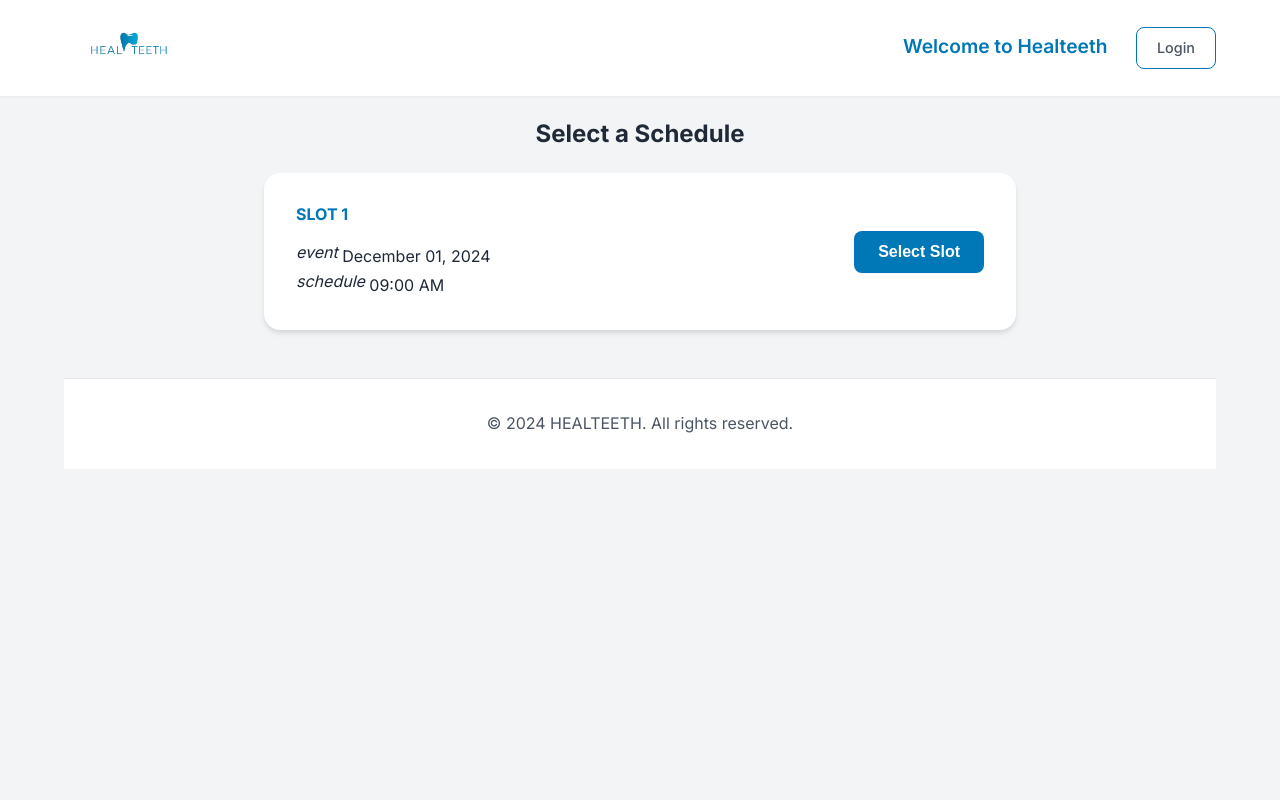
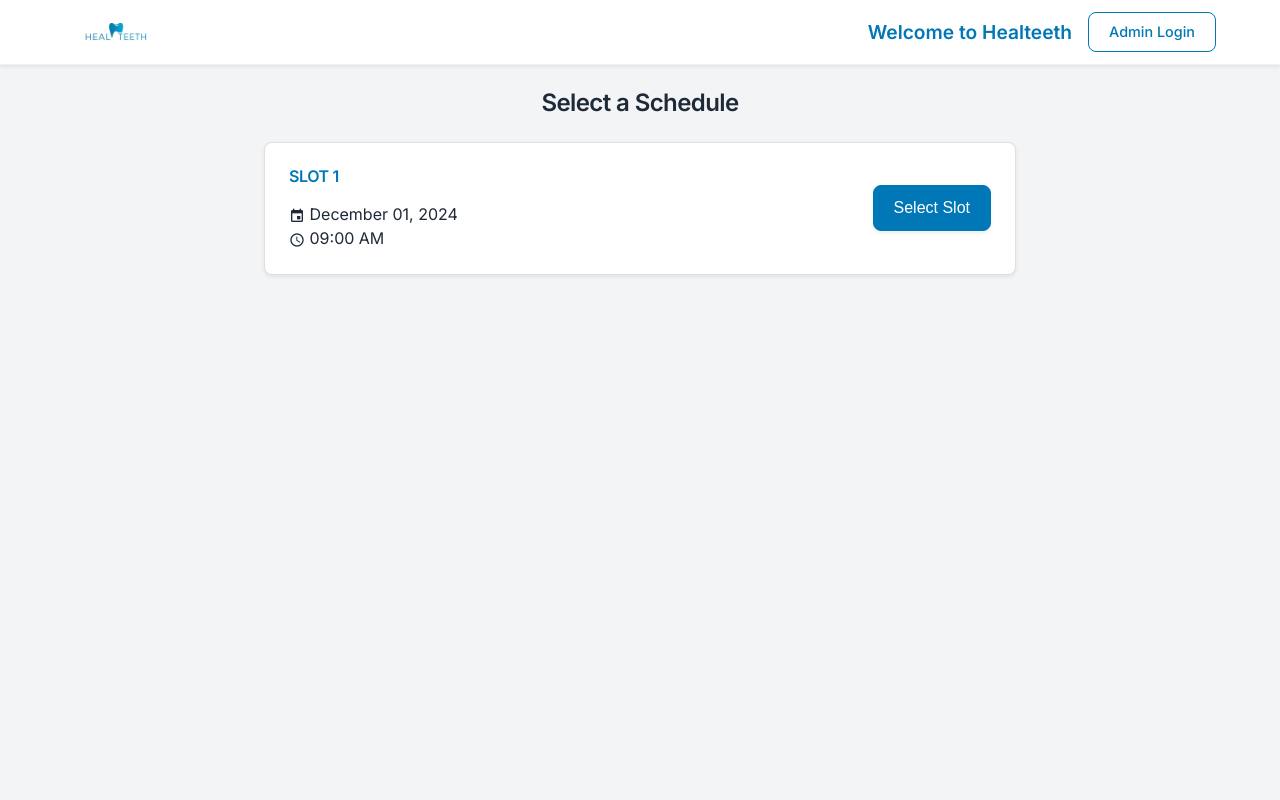
Before and after one commit to cedceddyyy/Healteeth, a Flask app: page /schedule/1 in a window 1280 px wide. Run offline with Flask 3, Linux system fonts and the light colour scheme; data comes from the database, SQL or seed files in the repository.

Commit message:
Modify Login

```diff
--- a/app.py
+++ b/app.py
@@ -1,4 +1,5 @@
-from flask import Flask, render_template, request, redirect, url_for, session, flash, jsonify
+from flask import Flask, render_template, request, redirect, url_for, session, flash, jsonify, make_response
+from functools import wraps
 from dbhelper import (
     get_all_services, get_all_branches, get_schedules_by_branch, get_customer_by_name,
     insert_new_customer, update_customer_in_db, get_user, get_appointments_by_branch,
@@ -25,6 +26,22 @@
 app.secret_key = 'database123@#$'
 app.secret_key = 'database123@#$'
 
+# Login Required Decorator
+def login_required(f):
+    @wraps(f)
+    def decorated_function(*args, **kwargs):
+        if 'user_id' not in session:
+            flash('Please login to access this page.', 'error')
+            return redirect(url_for('login'))
+
+        # Add headers to prevent caching
+        response = make_response(f(*args, **kwargs))
+        response.headers['Cache-Control'] = 'no-cache, no-store, must-revalidate'
+        response.headers['Pragma'] = 'no-cache'
+        response.headers['Expires'] = '0'
+        return response
+    return decorated_function
+
 @app.route('/login', methods=['GET', 'POST'])
 def login():
     if request.method == 'POST':
@@ -35,7 +52,6 @@
 
         if user:
             session['user_id'] = user['USER_ID']
-            flash('Login successful!', 'success')
             return redirect(url_for('dashboard', branch_id=1))
         else:
             flash('Invalid username or password', 'error')
@@ -44,10 +60,15 @@
     return render_template('login.html')
 
 @app.route('/logout')
+@app.route('/logout')
 def logout():
     session.clear()
     flash('You have been logged out.', 'info')
-    return redirect(url_for('login'))
+    response = make_response(redirect(url_for('login')))
+    response.headers['Cache-Control'] = 'no-cache, no-store, must-revalidate'
+    response.headers['Pragma'] = 'no-cache'
+    response.headers['Expires'] = '0'
+    return response
 
 @app.route('/select_service/<int:service_id>', methods=['POST'])
 def select_service(service_id):
@@ -316,6 +337,7 @@
 # FOR ADMIN/DENTIST/STAFF
 @app.route('/appointments', defaults={'branch_id': None})
 @app.route('/appointments/<int:branch_id>')
+@login_required
 def appointments(branch_id):
     branches = get_all_branches()
     pending_appointments = []
@@ -338,6 +360,7 @@
     )
 
 @app.route('/services')
+@login_required
 def services():
     services = get_all_services()
     branches = get_all_branches()
@@ -353,6 +376,7 @@
 
 @app.route('/schedules', defaults={'branch_id': None})
 @app.route('/schedules/<int:branch_id>')
+@login_required
 def schedules(branch_id):
     schedules = []
     inactive_schedules = []
@@ -370,16 +394,19 @@
     )
 
 @app.route('/dashboard')
+@login_required
 def dashboard():
     stats = get_dashboard_stats()
     return render_template('dashboard.html', pagetitle="Dashboard", stats=stats)
 
 @app.route('/dentists')
+@login_required
 def dentists():
     dentists_list = get_all_dentists()
     return render_template('dentists.html', pagetitle="Dentists", dentists=dentists_list)
 
 @app.route('/add_service', methods=['POST'])
+@login_required
 def add_service():
     service_name = request.form['service_name']
     service_desc = request.form['service_desc']
@@ -392,6 +419,7 @@
     return redirect(url_for('services'))
 
 @app.route('/update_service', methods=['POST'])
+@login_required
 def update_service():
     service_name = request.form['service_name']
     service_desc = request.form['service_desc']
@@ -405,12 +433,14 @@
 
 
 @app.route('/delete_service/<string:service_name>', methods=['POST'])
+@login_required
 def delete_service(service_name):
     delete_service_in_db(service_name)
     flash('Service deleted successfully!', 'success')
     return redirect(url_for('services'))
 
 @app.route('/add_schedule', methods=['POST'])
+@login_required
 def add_schedule():
     branch_id = request.form['branch_id']
     schedule_date = request.form['schedule_date']
@@ -422,6 +452,7 @@
     return redirect(url_for('schedules', branch_id=branch_id))
 
 @app.route('/update_schedule', methods=['POST'])
+@login_required
 def update_schedule():
     try:
         schedule_id = request.form['schedule_id']
@@ -436,6 +467,7 @@
         return redirect(url_for('schedules'))
 
 @app.route('/delete_schedule/<int:schedule_id>', methods=['POST'])
+@login_required
 def delete_schedule(schedule_id):
     try:
         delete_schedule_in_db(schedule_id)
@@ -444,6 +476,7 @@
         return str(e), 500
 
 @app.route('/approve_appointment/<int:appoint_id>', methods=['POST'])
+@login_required
 def approve_appointment(appoint_id):
     try:
         update_appointment_approval_status(appoint_id, 'Approved')
@@ -453,6 +486,7 @@
     return redirect(url_for('appointments'))
 
 @app.route('/disapprove_appointment/<int:appoint_id>', methods=['POST'])
+@login_required
 def disapprove_appointment(appoint_id):
     try:
         update_appointment_approval_status(appoint_id, 'Disapproved')
@@ -462,11 +496,13 @@
     return redirect(url_for('appointments'))
 
 @app.route('/get_service_branches/<int:service_id>')
+@login_required
 def get_service_branches(service_id):
     branches = get_branches_by_service(service_id)
     return jsonify(branches)
 
 @app.route('/update_service_branches', methods=['POST'])
+@login_required
 def update_service_branches():
     data = request.get_json()
     service_id = data['service_id']
--- a/static/css/modern.css
+++ b/static/css/modern.css
@@ -1,8 +1,7 @@
-/* Modern Design System for HEALTEETH */
+/* Modern Design System for HEALTEETH - Redesigned */
 :root {
-    /* Color Palette */
+    /* Refined Color Palette - Restored to match Logo */
     --primary-color: #0077b6;
-    /* Medical Blue */
     --primary-dark: #023e8a;
     --primary-light: #90e0ef;
     --secondary-color: #00b4d8;
@@ -14,13 +13,13 @@
     --text-white: #ffffff;
 
     --bg-body: #f3f4f6;
-    /* Light Grey Background */
     --bg-white: #ffffff;
     --bg-card: #ffffff;
 
     --success-color: #10b981;
     --danger-color: #ef4444;
     --warning-color: #f59e0b;
+    --info-color: #0dcaf0;
 
     /* Spacing */
     --spacing-xs: 0.5rem;
@@ -29,20 +28,20 @@
     --spacing-lg: 2rem;
     --spacing-xl: 3rem;
 
-    /* Border Radius */
-    --radius-sm: 0.375rem;
+    /* Border Radius - smoother */
+    --radius-sm: 0.25rem;
     --radius-md: 0.5rem;
     --radius-lg: 1rem;
-    --radius-xl: 1.5rem;
+    --radius-xl: 2rem;
 
-    /* Shadows */
-    --shadow-sm: 0 1px 2px 0 rgba(0, 0, 0, 0.05);
-    --shadow-md: 0 4px 6px -1px rgba(0, 0, 0, 0.1), 0 2px 4px -1px rgba(0, 0, 0, 0.06);
-    --shadow-lg: 0 10px 15px -3px rgba(0, 0, 0, 0.1), 0 4px 6px -2px rgba(0, 0, 0, 0.05);
+    /* Box Shadows - softer */
+    --shadow-sm: 0 0.125rem 0.25rem rgba(0, 0, 0, 0.075);
+    --shadow-md: 0 0.5rem 1rem rgba(0, 0, 0, 0.15);
+    --shadow-lg: 0 1rem 3rem rgba(0, 0, 0, 0.175);
 
     /* Transitions */
-    --transition-fast: 0.2s ease;
-    --transition-normal: 0.3s ease;
+    --transition-fast: 0.2s ease-in-out;
+    --transition-normal: 0.3s ease-in-out;
 }
 
 /* Global Reset & Typography */
@@ -53,11 +52,15 @@
 }
 
 body {
-    font-family: 'Inter', system-ui, -apple-system, sans-serif;
+    font-family: 'Inter', -apple-system, BlinkMacSystemFont, "Segoe UI", Roboto, "Helvetica Neue", Arial, sans-serif;
     background-color: var(--bg-body);
     color: var(--text-dark);
-    line-height: 1.6;
+    line-height: 1.5;
+    font-weight: 400;
     -webkit-font-smoothing: antialiased;
+    min-height: 100vh;
+    display: flex;
+    flex-direction: column;
 }
 
 h1,
@@ -67,9 +70,10 @@
 h5,
 h6 {
     color: var(--text-dark);
-    font-weight: 700;
+    font-weight: 600;
     line-height: 1.2;
     margin-bottom: var(--spacing-sm);
+    letter-spacing: -0.025em;
 }
 
 a {
@@ -80,10 +84,12 @@
 
 a:hover {
     color: var(--primary-dark);
+    text-decoration: underline;
 }
 
 /* Layout Utilities */
 .container {
+    width: 100%;
     max-width: 1200px;
     margin: 0 auto;
     padding: 0 var(--spacing-md);
@@ -109,13 +115,21 @@
     justify-content: space-between;
 }
 
+.justify-end {
+    justify-content: flex-end;
+}
+
+.w-full {
+    width: 100%;
+}
+
 .grid {
     display: grid;
     gap: var(--spacing-md);
 }
 
 .grid-cols-1 {
-    grid-template-columns: repeat(1, 1fr);
+    grid-template-columns: 1fr;
 }
 
 @media (min-width: 768px) {
@@ -128,12 +142,18 @@
     }
 }
 
+/* Margins & Padding */
 .mt-4 {
     margin-top: var(--spacing-md);
 }
 
 .mb-4 {
     margin-bottom: var(--spacing-md);
+}
+
+.py-4 {
+    padding-top: var(--spacing-md);
+    padding-bottom: var(--spacing-md);
 }
 
 .p-4 {
@@ -144,46 +164,69 @@
     text-align: center;
 }
 
-/* Components */
+.text-end {
+    text-align: right;
+}
 
 /* Buttons */
 .btn {
-    display: inline-block;
-    padding: 0.75rem 1.5rem;
+    display: inline-flex;
+    align-items: center;
+    justify-content: center;
+    padding: 0.625rem 1.25rem;
+    font-size: 1rem;
+    font-weight: 500;
+    line-height: 1.5;
+    text-align: center;
+    white-space: nowrap;
+    vertical-align: middle;
+    cursor: pointer;
+    user-select: none;
+    border: 1px solid transparent;
     border-radius: var(--radius-md);
-    font-weight: 600;
-    text-align: center;
-    cursor: pointer;
-    transition: all var(--transition-normal);
-    border: none;
-    font-size: 1rem;
+    transition: all var(--transition-fast);
+    text-decoration: none;
 }
 
 .btn-primary {
+    color: #fff;
     background-color: var(--primary-color);
-    color: var(--text-white);
+    border-color: var(--primary-color);
     box-shadow: var(--shadow-sm);
 }
 
 .btn-primary:hover {
+    color: #fff;
     background-color: var(--primary-dark);
+    border-color: var(--primary-dark);
+    box-shadow: var(--shadow-md);
     transform: translateY(-1px);
-    box-shadow: var(--shadow-md);
+    text-decoration: none;
 }
 
 .btn-secondary {
-    background-color: var(--bg-white);
     color: var(--primary-color);
-    border: 1px solid var(--primary-color);
+    background-color: transparent;
+    border-color: var(--primary-color);
 }
 
 .btn-secondary:hover {
-    background-color: var(--accent-color);
+    color: #fff;
+    background-color: var(--primary-color);
+    border-color: var(--primary-color);
+    text-decoration: none;
 }
 
 .btn-danger {
+    color: #fff;
     background-color: var(--danger-color);
-    color: var(--text-white);
+    border-color: var(--danger-color);
+}
+
+.btn-danger:hover {
+    background-color: #bb2d3b;
+    border-color: #b02a37;
+    text-decoration: none;
 }
 
 .btn-block {
@@ -193,24 +236,35 @@
 
 /* Cards */
 .card {
+    position: relative;
+    display: flex;
+    flex-direction: column;
+    min-width: 0;
+    word-wrap: break-word;
     background-color: var(--bg-card);
-    border-radius: var(--radius-lg);
-    box-shadow: var(--shadow-md);
-    padding: var(--spacing-lg);
-    transition: transform var(--transition-normal), box-shadow var(--transition-normal);
-    overflow: hidden;
+    background-clip: border-box;
+    border: 1px solid rgba(0, 0, 0, .125);
+    /* Subtle border */
+    border-radius: var(--radius-md);
+    box-shadow: var(--shadow-sm);
+    padding: var(--spacing-md);
+    transition: box-shadow var(--transition-normal), transform var(--transition-normal);
 }
 
-.card:hover {
+
+
+/* Ensure cards in grid have hover effect if they are links/interactive content wrappers,
+   but for static content containers, maybe avoid movement. */
+.card-interactive:hover {
+    box-shadow: var(--shadow-md);
     transform: translateY(-2px);
-    box-shadow: var(--shadow-lg);
 }
 
 .card-image {
     width: 100%;
     height: 200px;
     object-fit: cover;
-    border-radius: var(--radius-md);
+    border-radius: calc(var(--radius-md) - 1px);
     margin-bottom: var(--spacing-sm);
 }
 
@@ -220,158 +274,121 @@
     box-shadow: var(--shadow-sm);
     position: sticky;
     top: 0;
-    z-index: 100;
-    padding: var(--spacing-xs) 0;
+    z-index: 1030;
+    padding: 0.75rem 0;
+    border-bottom: 1px solid rgba(0, 0, 0, .05);
 }
 
 .navbar-content {
     display: flex;
+    flex-wrap: wrap;
     align-items: center;
     justify-content: space-between;
-    height: 80px;
+}
+
+.navbar-brand {
+    display: flex;
+    align-items: center;
+    font-weight: 700;
+    font-size: 1.25rem;
+    color: var(--primary-color);
+}
+
+.navbar-brand:hover {
+    text-decoration: none;
+    opacity: 0.9;
 }
 
 .navbar-brand img {
-    height: 50px;
+    height: 40px;
+    margin-right: 0.5rem;
 }
 
-.navbar-menu a {
+.navbar-menu {
+    display: flex;
+    align-items: center;
+    gap: var(--spacing-sm);
+}
+
+.navbar-menu a.nav-link {
     color: var(--text-medium);
-    margin-left: var(--spacing-md);
     font-weight: 500;
 }
 
-/* Modal/Alerts */
-.alert {
-    padding: 1rem;
-    border-radius: var(--radius-md);
-    margin-bottom: var(--spacing-md);
+.navbar-menu a.nav-link:hover {
+    color: var(--primary-color);
+    text-decoration: none;
 }
-
-.alert-success {
-    background-color: #d1fae5;
-    color: #065f46;
-}
-
-.alert-error {
-    background-color: #fee2e2;
-    color: #991b1b;
-}
-
-.navbar-menu a:hover {
-    color: var(--primary-color);
-}
-
-/* Forms */
-.form-group {
-    margin-bottom: var(--spacing-md);
-}
-
-.form-label {
-    display: block;
-    margin-bottom: var(--spacing-xs);
-    font-weight: 500;
-    color: var(--text-dark);
-}
-
-.form-control {
-    width: 100%;
-    padding: 0.75rem;
-    border: 1px solid #d1d5db;
-    border-radius: var(--radius-md);
-    font-size: 1rem;
-    transition: border-color var(--transition-fast);
-}
-
-.form-control:focus {
-    outline: none;
-    border-color: var(--primary-color);
-    box-shadow: 0 0 0 3px rgba(0, 119, 182, 0.1);
-}
-
-/* Footer */
-.footer {
-    background-color: var(--bg-white);
-    padding: var(--spacing-lg) 0;
-    margin-top: var(--spacing-xl);
-    text-align: center;
-    color: var(--text-medium);
-    border-top: 1px solid #e5e7eb;
-}
-
-/* Specific overrides for tables usually found in dashboards */
-.table-container {
-    overflow-x: auto;
-}
-
-table {
-    width: 100%;
-    border-collapse: collapse;
-    margin: var(--spacing-md) 0;
-    font-size: 0.95rem;
-}
-
-th,
-td {
-    padding: 1rem;
-    text-align: left;
-    border-bottom: 1px solid #e5e7eb;
-}
-
-th {
-    background-color: #f9fafb;
-    font-weight: 600;
-    color: var(--text-medium);
-}
-
-tr:hover {
-    background-color: #f9fafb;
-}
-
 
 /* Sidebar */
 .sidebar {
-    width: 250px;
     position: fixed;
-    height: 100vh;
+    top: 65px;
+    /* Height of navbar approx/adjusted */
+    bottom: 0;
+    left: 0;
+    z-index: 100;
+    /* Behind the navbar in some layouts, but here below */
+    padding: 2rem 0 0;
+    /* Height of navbar */
+    width: 280px;
+    box-shadow: inset -1px 0 0 rgba(0, 0, 0, .1);
     background-color: var(--bg-white);
-    padding-top: var(--spacing-md);
+    overflow-y: auto;
+    transition: transform var(--transition-normal);
+}
+
+.sidebar-sticky {
+    position: relative;
     top: 0;
-    left: 0;
-    margin-top: 80px;
-    /* aligned with navbar height */
-    box-shadow: var(--shadow-sm);
-    border-right: 1px solid #e5e7eb;
+    height: calc(100vh - 48px);
+    padding-top: .5rem;
+    overflow-x: hidden;
+    overflow-y: auto;
+    /* Scrollable contents if viewport is shorter than content. */
 }
 
 .sidebar a {
-    padding: var(--spacing-sm) var(--spacing-md);
-    text-decoration: none;
-    font-size: 1rem;
-    display: block;
-    color: var(--text-dark);
     font-weight: 500;
-    transition: background-color var(--transition-fast);
+    color: var(--text-medium);
+    padding: 0.75rem 1.5rem;
+    display: flex;
+    align-items: center;
+    gap: 0.75rem;
+    border-radius: 0;
+    transition: all var(--transition-fast);
 }
 
-.sidebar a:hover,
-.sidebar a.active {
+.sidebar a:hover {
+    color: var(--primary-color);
     background-color: var(--accent-color);
-    color: var(--primary-color);
-    border-right: 3px solid var(--primary-color);
+    text-decoration: none;
 }
 
-.main-content {
-    margin-left: 250px;
-    padding: var(--spacing-lg);
+.sidebar a.active {
+    color: var(--primary-color);
+    background-color: var(--accent-color);
+    border-right: 4px solid var(--primary-color);
 }
 
-@media (max-width: 768px) {
+/* Adjust Main Content for Sidebar */
+.main-content {
+    margin-left: 280px;
+    /* Match sidebar width */
+    padding: var(--spacing-lg);
+    min-height: 100vh;
+}
+
+@media (max-width: 991.98px) {
     .sidebar {
         width: 100%;
         height: auto;
         position: relative;
-        margin-top: 0;
+        top: 0;
+        padding-top: 0;
+        margin-bottom: var(--spacing-md);
+        box-shadow: none;
+        border-bottom: 1px solid rgba(0, 0, 0, .1);
     }
 
     .main-content {
@@ -379,98 +396,206 @@
     }
 }
 
-/* Modals */
+
+/* Form Controls */
+.form-group {
+    margin-bottom: 1rem;
+}
+
+.form-label {
+    display: inline-block;
+    margin-bottom: 0.5rem;
+    font-weight: 500;
+    color: var(--text-medium);
+}
+
+.form-control {
+    display: block;
+    width: 100%;
+    padding: 0.6rem 0.75rem;
+    font-size: 1rem;
+    font-weight: 400;
+    line-height: 1.5;
+    color: var(--text-dark);
+    background-color: #fff;
+    background-clip: padding-box;
+    border: 1px solid #ced4da;
+    appearance: none;
+    border-radius: var(--radius-md);
+    transition: border-color .15s ease-in-out, box-shadow .15s ease-in-out;
+}
+
+.form-control:focus {
+    color: var(--text-dark);
+    background-color: #fff;
+    border-color: var(--primary-light);
+    outline: 0;
+    box-shadow: 0 0 0 0.25rem rgba(13, 110, 253, 0.25);
+}
+
+/* Tables */
+.table-responsive {
+    overflow-x: auto;
+    -webkit-overflow-scrolling: touch;
+    border-radius: var(--radius-md);
+    box-shadow: var(--shadow-sm);
+}
+
+table {
+    width: 100%;
+    margin-bottom: 1rem;
+    color: var(--text-dark);
+    vertical-align: top;
+    border-color: #dee2e6;
+    border-collapse: collapse;
+    background-color: var(--bg-white);
+}
+
+th,
+td {
+    padding: 1rem;
+    border-bottom-width: 1px;
+    border-bottom-style: solid;
+}
+
+th {
+    font-weight: 600;
+    text-transform: uppercase;
+    font-size: 0.85rem;
+    letter-spacing: 0.05em;
+    color: var(--text-medium);
+    background-color: #f8f9fa;
+    border-bottom: 2px solid #dee2e6;
+}
+
+tbody tr:hover {
+    background-color: rgba(0, 0, 0, .02);
+}
+
+/* Alerts and Modals */
+.alert {
+    position: relative;
+    padding: 1rem 1rem;
+    margin-bottom: 1rem;
+    border: 1px solid transparent;
+    border-radius: var(--radius-md);
+}
+
+.alert-success {
+    color: #0f5132;
+    background-color: #d1e7dd;
+    border-color: #badbcc;
+}
+
+.alert-error,
+.alert-danger {
+    color: #842029;
+    background-color: #f8d7da;
+    border-color: #f5c2c7;
+}
+
+/* Modal */
 .modal {
     display: none;
     position: fixed;
-    z-index: 1000;
+    z-index: 1050;
     left: 0;
     top: 0;
     width: 100%;
     height: 100%;
-    overflow: auto;
+    overflow-x: hidden;
+    overflow-y: auto;
+    outline: 0;
     background-color: rgba(0, 0, 0, 0.5);
-    backdrop-filter: blur(4px);
+    backdrop-filter: blur(2px);
+    /* Flex settings for centering when javascript sets display: flex */
+    align-items: flex-start;
+    /* Allows scrolling if taller than screen */
+    justify-content: center;
+    padding: 1rem;
 }
 
 .modal-content {
-    background-color: var(--bg-white);
-    margin: 10% auto;
+    background-color: #fff;
+    margin: auto;
+    /* Centers in flex container */
     padding: 0;
-    width: 90%;
-    max-width: 600px;
+    border: 1px solid rgba(0, 0, 0, .2);
     border-radius: var(--radius-lg);
+    width: 100%;
+    max-width: 500px;
     box-shadow: var(--shadow-lg);
     animation: slideDown 0.3s ease-out;
+    position: relative;
+    display: flex;
+    flex-direction: column;
 }
 
 @keyframes slideDown {
     from {
+        opacity: 0;
         transform: translateY(-50px);
-        opacity: 0;
     }
 
     to {
+        opacity: 1;
         transform: translateY(0);
-        opacity: 1;
     }
 }
 
 .modal-header {
-    padding: var(--spacing-md);
-    border-bottom: 1px solid #e5e7eb;
     display: flex;
+    flex-shrink: 0;
+    align-items: center;
     justify-content: space-between;
-    align-items: center;
-    background-color: #f9fafb;
-    border-top-left-radius: var(--radius-lg);
-    border-top-right-radius: var(--radius-lg);
+    padding: 1rem 1rem;
+    border-bottom: 1px solid #dee2e6;
+    border-top-left-radius: calc(var(--radius-lg) - 1px);
+    border-top-right-radius: calc(var(--radius-lg) - 1px);
+    background-color: #f8f9fa;
 }
 
 .modal-body {
-    padding: var(--spacing-lg);
+    position: relative;
+    flex: 1 1 auto;
+    padding: 1.5rem;
+}
+
+.modal-footer {
+    display: flex;
+    flex-wrap: wrap;
+    flex-shrink: 0;
+    align-items: center;
+    justify-content: flex-end;
+    padding: 0.75rem;
+    border-top: 1px solid #dee2e6;
+    border-bottom-right-radius: calc(var(--radius-lg) - 1px);
+    border-bottom-left-radius: calc(var(--radius-lg) - 1px);
 }
 
 .close {
-    color: #aaa;
-    font-size: 28px;
-    font-weight: bold;
-    cursor: pointer;
+    font-size: 1.5rem;
+    font-weight: 700;
     line-height: 1;
-}
-
-.close:hover,
-.close:focus {
-    color: black;
-    text-decoration: none;
+    color: #000;
+    text-shadow: 0 1px 0 #fff;
+    opacity: .5;
+    background: none;
+    border: none;
     cursor: pointer;
 }
 
-/* Badge/Tag */
-.tag {
-    display: inline-block;
-    padding: 0.25rem 0.75rem;
-    border-radius: 9999px;
-    font-size: 0.75rem;
-    font-weight: 600;
+.close:hover {
+    opacity: .75;
 }
 
-.tag-primary {
-    background-color: #e0f2fe;
-    color: #0369a1;
+/* Footer */
+.footer {
+    background-color: var(--bg-white);
+    padding: 2rem 0;
+    margin-top: auto;
+    border-top: 1px solid #e9ecef;
+    text-align: center;
+    color: var(--text-medium);
+    font-size: 0.9rem;
 }
-
-.tag-success {
-    background-color: #d1fae5;
-    color: #065f46;
-}
-
-.tag-danger {
-    background-color: #fee2e2;
-    color: #991b1b;
-}
-
-.tag-warning {
-    background-color: #fef3c7;
-    color: #92400e;
-}
--- a/templates/base.html
+++ b/templates/base.html
@@ -7,6 +7,7 @@
     <link rel="preconnect" href="https://fonts.googleapis.com">
     <link rel="preconnect" href="https://fonts.gstatic.com" crossorigin>
     <link href="https://fonts.googleapis.com/css2?family=Inter:wght@300;400;500;600;700&display=swap" rel="stylesheet">
+    <link href="https://fonts.googleapis.com/icon?family=Material+Icons" rel="stylesheet">
     <link rel="stylesheet" href="{{ url_for('static', filename='css/modern.css') }}">
     <link rel="icon" type="image/x-icon" href="{{ url_for('static', filename='favicon/healteeth.png') }}">
     <title>{{ pagetitle if pagetitle else 'HEALTEETH' }}</title>
@@ -23,7 +24,7 @@
                 <span style="font-weight: 600; font-size: 1.2rem; color: var(--primary-color);">Welcome to
                     Healteeth</span>
                 <a href="{{ url_for('login') }}" class="btn btn-secondary"
-                    style="padding: 0.5rem 1.25rem; font-size: 0.9rem;">Login</a>
+                    style="padding: 0.5rem 1.25rem; font-size: 0.9rem;">Admin Login</a>
             </div>
         </div>
     </nav>
@@ -38,9 +39,6 @@
         {% block content %}
         {% endblock %}
 
-        <footer class="footer">
-            <p>&copy; 2024 HEALTEETH. All rights reserved.</p>
-        </footer>
     </div>
 </body>
 
--- a/templates/base2.html
+++ b/templates/base2.html
@@ -7,6 +7,7 @@
     <link rel="preconnect" href="https://fonts.googleapis.com">
     <link rel="preconnect" href="https://fonts.gstatic.com" crossorigin>
     <link href="https://fonts.googleapis.com/css2?family=Inter:wght@300;400;500;600;700&display=swap" rel="stylesheet">
+    <link href="https://fonts.googleapis.com/icon?family=Material+Icons" rel="stylesheet">
     <link rel="stylesheet" href="{{ url_for('static', filename='css/modern.css') }}">
     <link rel="icon" type="image/x-icon" href="{{ url_for('static', filename='favicon/healteeth.png') }}">
     <title>{{ pagetitle if pagetitle else 'HEALTEETH Admin' }}</title>
@@ -52,9 +53,6 @@
             {% block content %}
             {% endblock %}
 
-            <footer class="footer" style="margin-top: 4rem;">
-                <p>&copy; 2024 HEALTEETH. All rights reserved.</p>
-            </footer>
         </div>
     </div>
 
--- a/templates/login.html
+++ b/templates/login.html
@@ -4,7 +4,7 @@
 <head>
     <meta charset="UTF-8">
     <meta name="viewport" content="width=device-width, initial-scale=1.0">
-    <title>Login - Healteeth</title>
+    <title>Admin Login - Healteeth</title>
     <link rel="preconnect" href="https://fonts.googleapis.com">
     <link rel="preconnect" href="https://fonts.gstatic.com" crossorigin>
     <link href="https://fonts.googleapis.com/css2?family=Inter:wght@300;400;500;600;700&display=swap" rel="stylesheet">
@@ -74,7 +74,7 @@
                 <img src="{{ url_for('static', filename='images/healteeth.png') }}" alt="logo"
                     style="max-width: 250px; margin-bottom: 2rem;">
 
-                <h2 class="mb-4">Welcome Back</h2>
+                <h2 class="mb-4">Admin Login</h2>
 
                 <form method="POST" action="{{ url_for('login') }}">
                     <div class="input-group">
--- a/templates/schedule.html
+++ b/templates/schedule.html
@@ -102,7 +102,7 @@
 
 <script>
     function openModal(schedId, slotNum, schedDatetime) {
-        document.getElementById('userInput').style.display = 'block';
+        document.getElementById('userInput').style.display = 'flex';
         document.getElementById('sched-id').value = schedId;
         document.getElementById('sched-slotnum').value = slotNum;
         document.getElementById('sched-datetime').value = schedDatetime;
```
